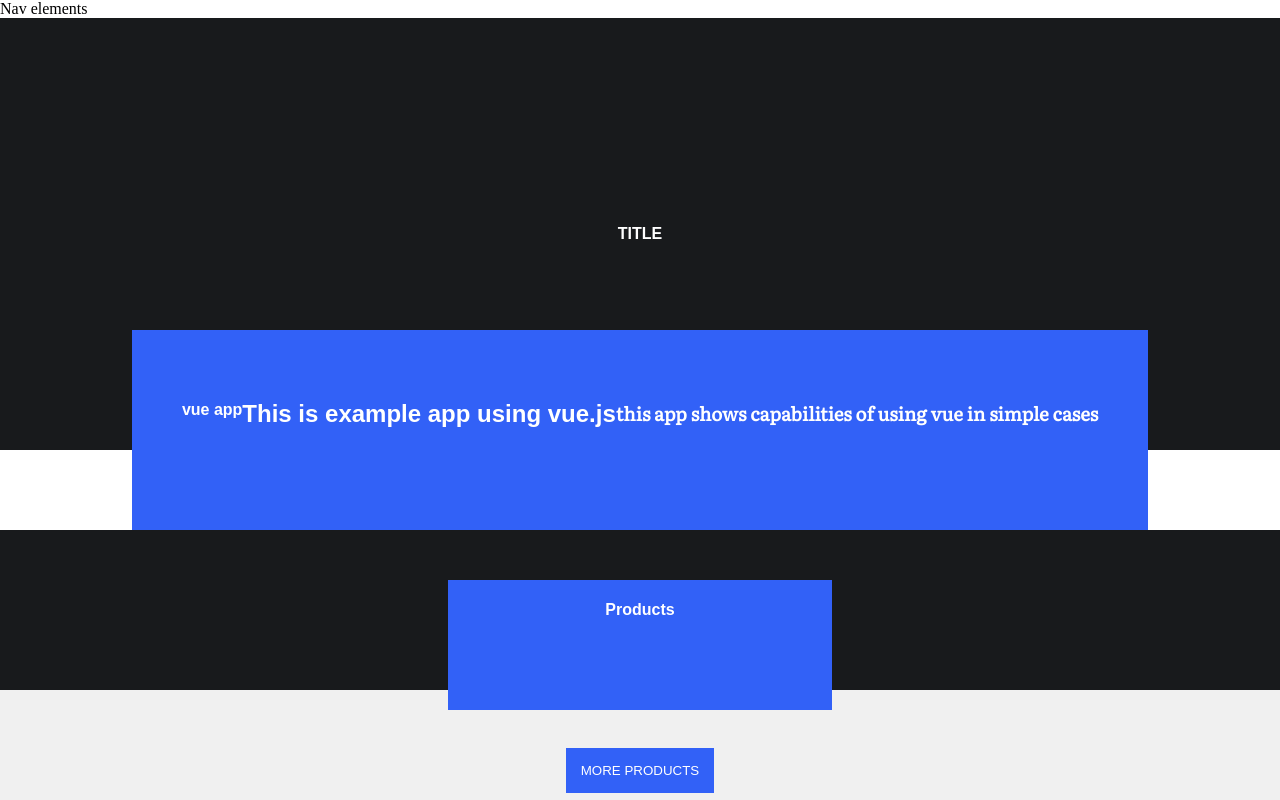
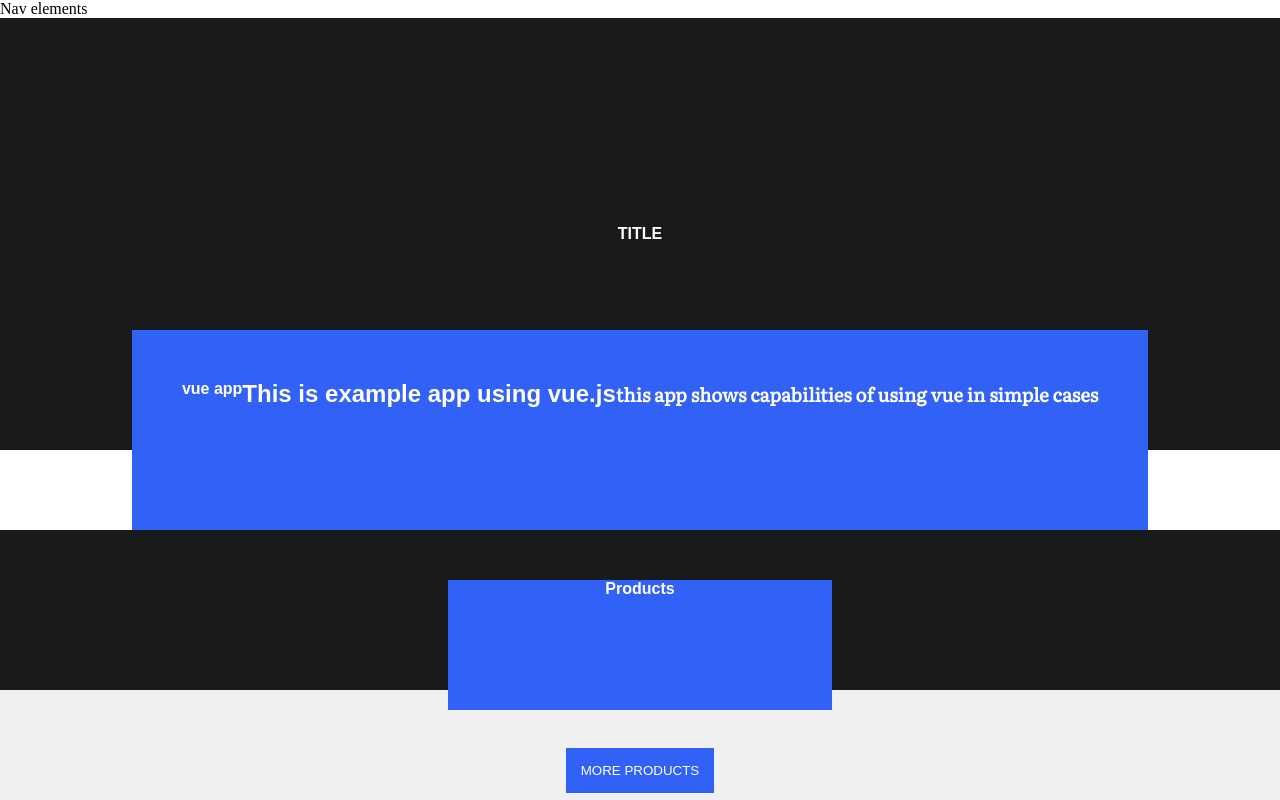
Before and after one commit to michalzagrodzki/Simple-Vue-App, a Vue app: page / in a window 1280 px wide. Shown: the top 800 px of the page. Built offline with nearby package versions, Linux system fonts and the light colour scheme; a web font is replaced by a local one.

Commit message:
Add reset value for headers

```diff
--- a/src/App.vue
+++ b/src/App.vue
@@ -13,4 +13,7 @@ export default {
 body {
   margin: 0px;
 }
+h1, h2, h3, h4 {
+	margin: 0px;
+}
 </style>
```
